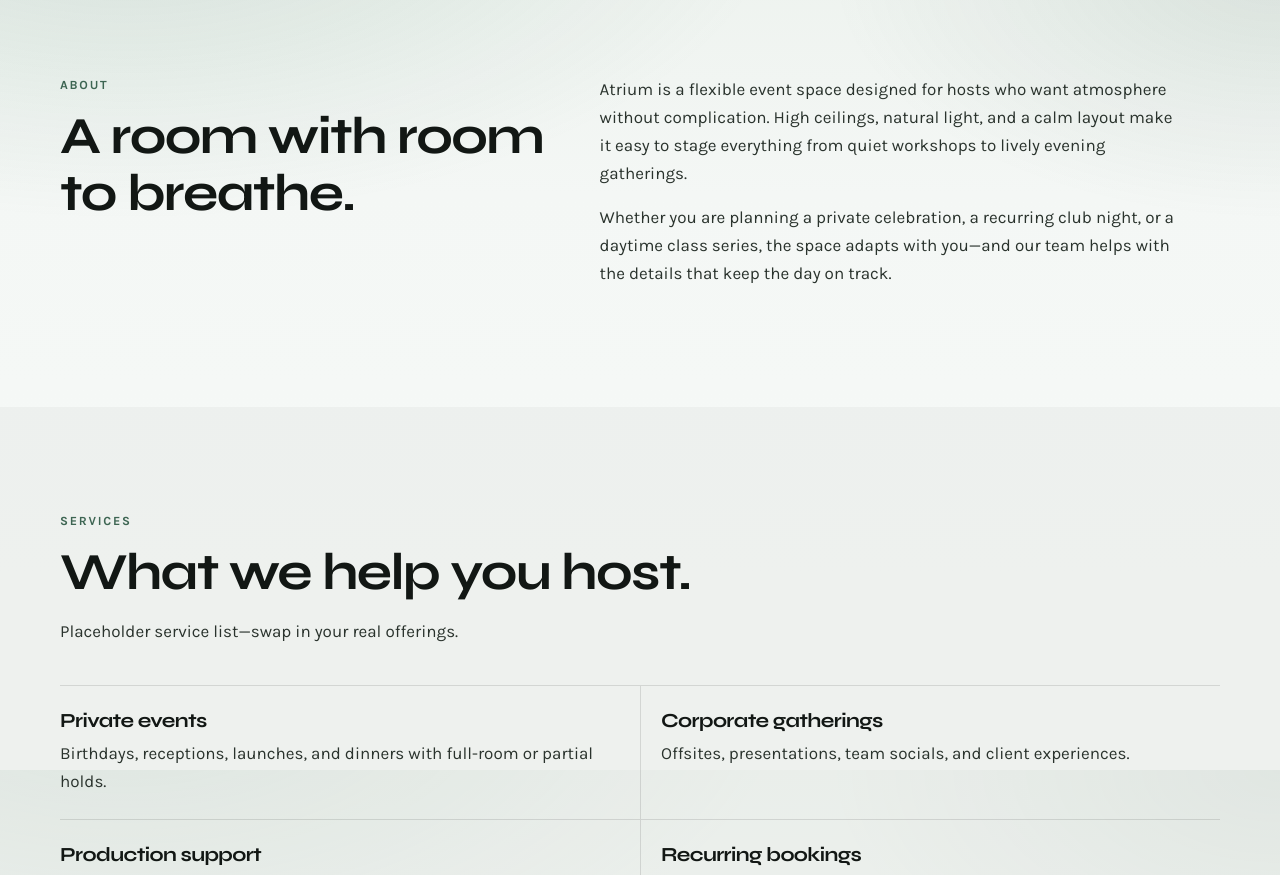
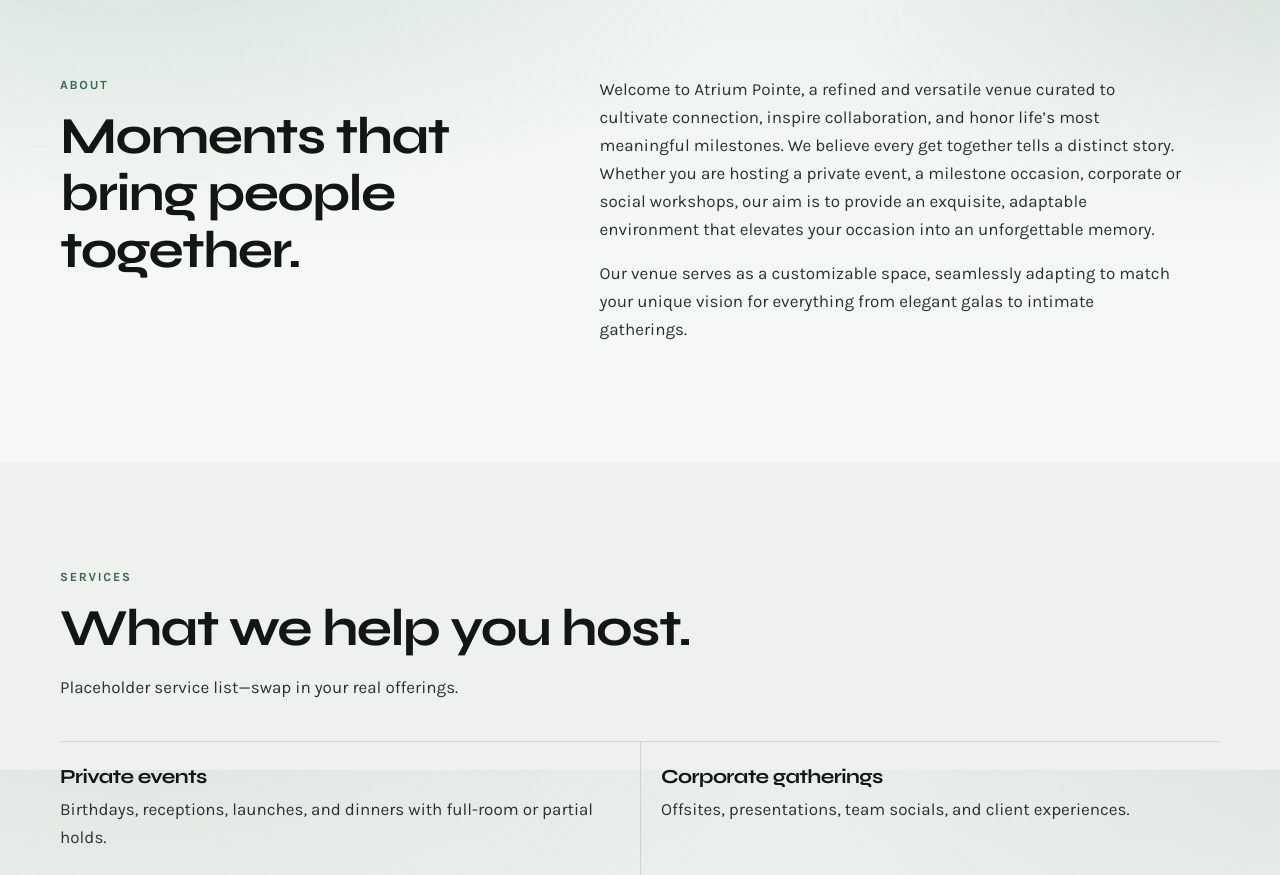
Before and after one commit to darshinigupta816/AtriumSite, a plain HTML site: page index.html in a window 1280 px wide. Shown: the part 830-1705 px from the top of the page. Drawn offline with Linux system fonts and the light colour scheme.

Commit message:
Revise 'About' section content in index.html
Updated the 'About' section with new copy to better reflect the venue's offerings and atmosphere.

```diff
--- a/index.html
+++ b/index.html
@@ -67,19 +67,14 @@
       <div class="section-grid">
         <div class="section-intro reveal">
           <p class="eyebrow">About</p>
-          <h2>A room with room to breathe.</h2>
+          <h2>Moments that bring people together.</h2>
         </div>
         <div class="prose reveal delay-1">
           <p>
-            <!-- Replace with real about copy -->
-            Atrium is a flexible event space designed for hosts who want atmosphere without
-            complication. High ceilings, natural light, and a calm layout make it easy to stage
-            everything from quiet workshops to lively evening gatherings.
+           Welcome to Atrium Pointe, a refined and versatile venue curated to cultivate connection, inspire collaboration, and honor life’s most meaningful milestones. We believe every get together tells a distinct story. Whether you are hosting a private event, a milestone occasion, corporate or social workshops, our aim is to provide an exquisite, adaptable environment that elevates your occasion into an unforgettable memory.
           </p>
           <p>
-            Whether you are planning a private celebration, a recurring club night, or a daytime
-            class series, the space adapts with you—and our team helps with the details that keep
-            the day on track.
+           Our venue serves as a customizable space, seamlessly adapting to match your unique vision for everything from elegant galas to intimate gatherings.
           </p>
         </div>
       </div>
```
